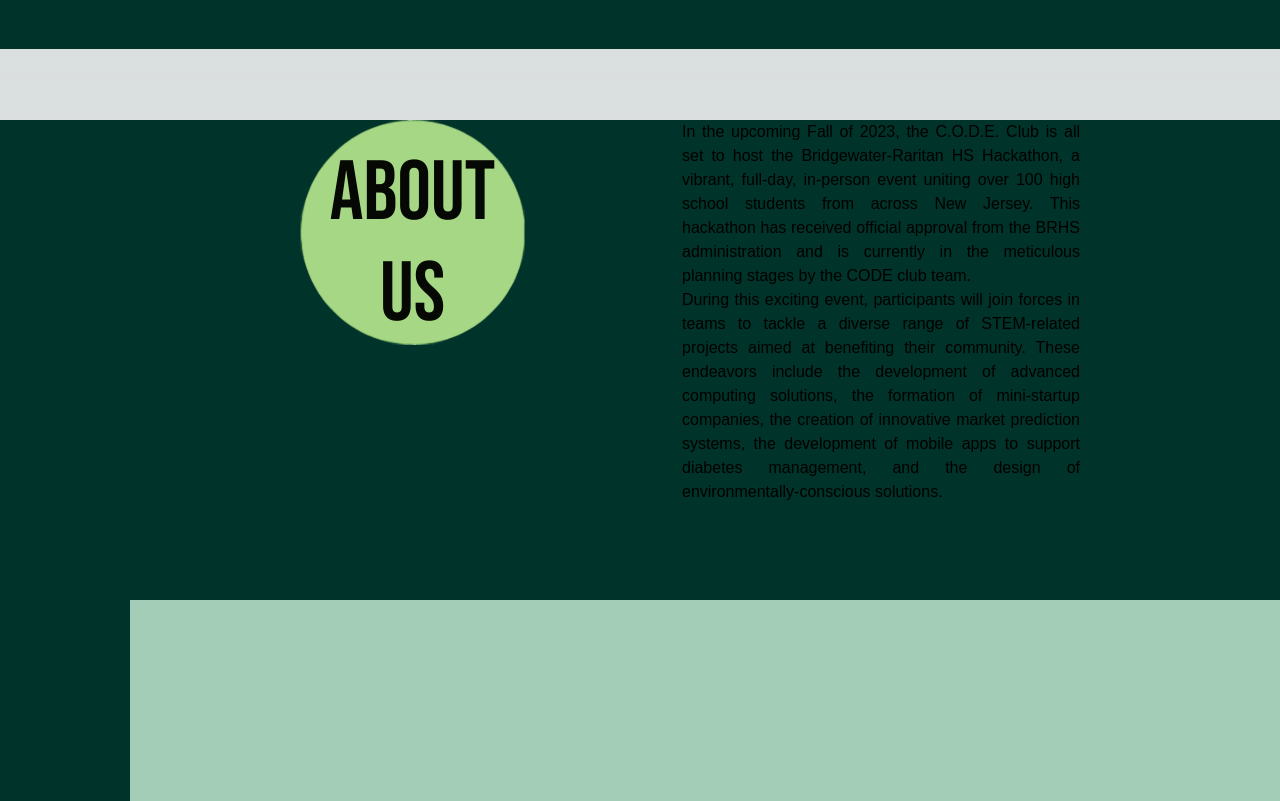
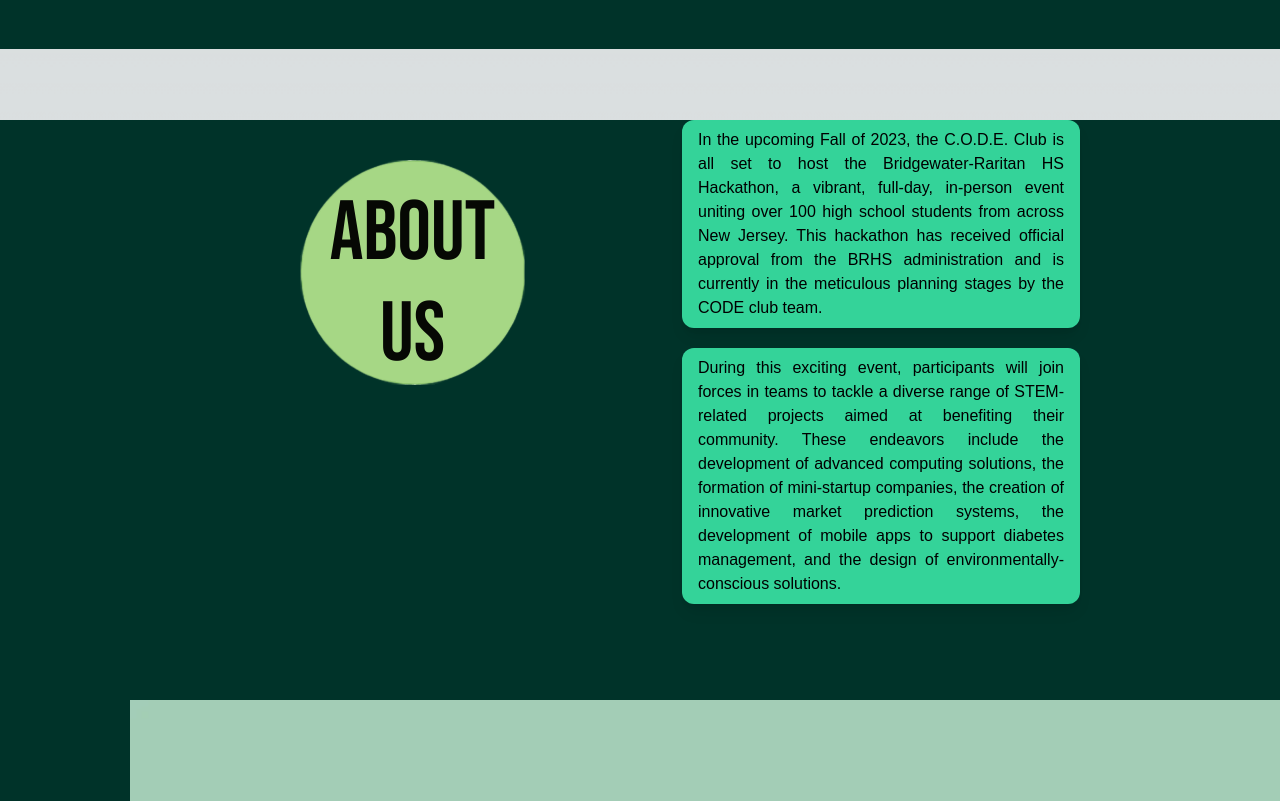
Before and after one commit to shuknuk/brhacks24, a Next.js app: page / in a window 1280 px wide. Shown: the part 680-1481 px from the top of the page. Built offline with nearby package versions, Linux system fonts and the light colour scheme.

Commit message:
about us -- page update and redesign

```diff
--- a/components/About.jsx
+++ b/components/About.jsx
@@ -4,12 +4,13 @@
   return (
     <div className="bg-[#003329]">
       <div className="bodycls">
-        <div><img src="greencircle.png" className="logo" alt="Logo" /></div>
+        <div><img src="greencircle.png" className="logo py-10" alt="Logo" /></div>
         <div className="para">
-          <p className="font-helmetneue">
+          <p className="font-helmetneue rounded-xl mg-4 bg-emerald-400 shadow-lg px-4 py-2">
             In the upcoming Fall of 2023, the C.O.D.E. Club is all set to host the Bridgewater-Raritan HS Hackathon, a vibrant, full-day, in-person event uniting over 100 high school students from across New Jersey. This hackathon has received official approval from the BRHS administration and is currently in the meticulous planning stages by the CODE club team.
           </p>
-          <p className="font-helmetneue">
+          <p className="py-2.5"/>
+          <p className="font-helmetneue rounded-xl mg-4 bg-emerald-400 shadow-lg px-4 py-2">
             During this exciting event, participants will join forces in teams to tackle a diverse range of STEM-related projects aimed at benefiting their community. These endeavors include the development of advanced computing solutions, the formation of mini-startup companies, the creation of innovative market prediction systems, the development of mobile apps to support diabetes management, and the design of environmentally-conscious solutions.
           </p>
         </div>
```
